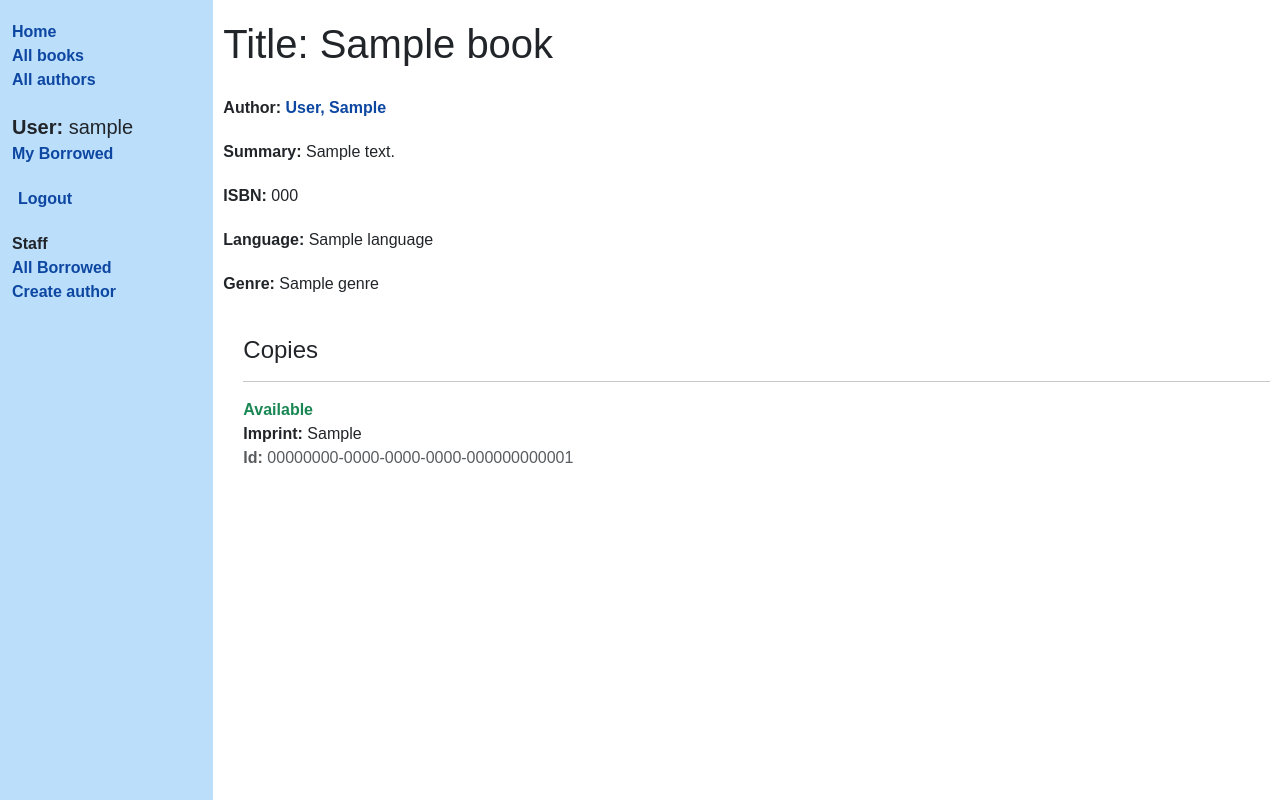
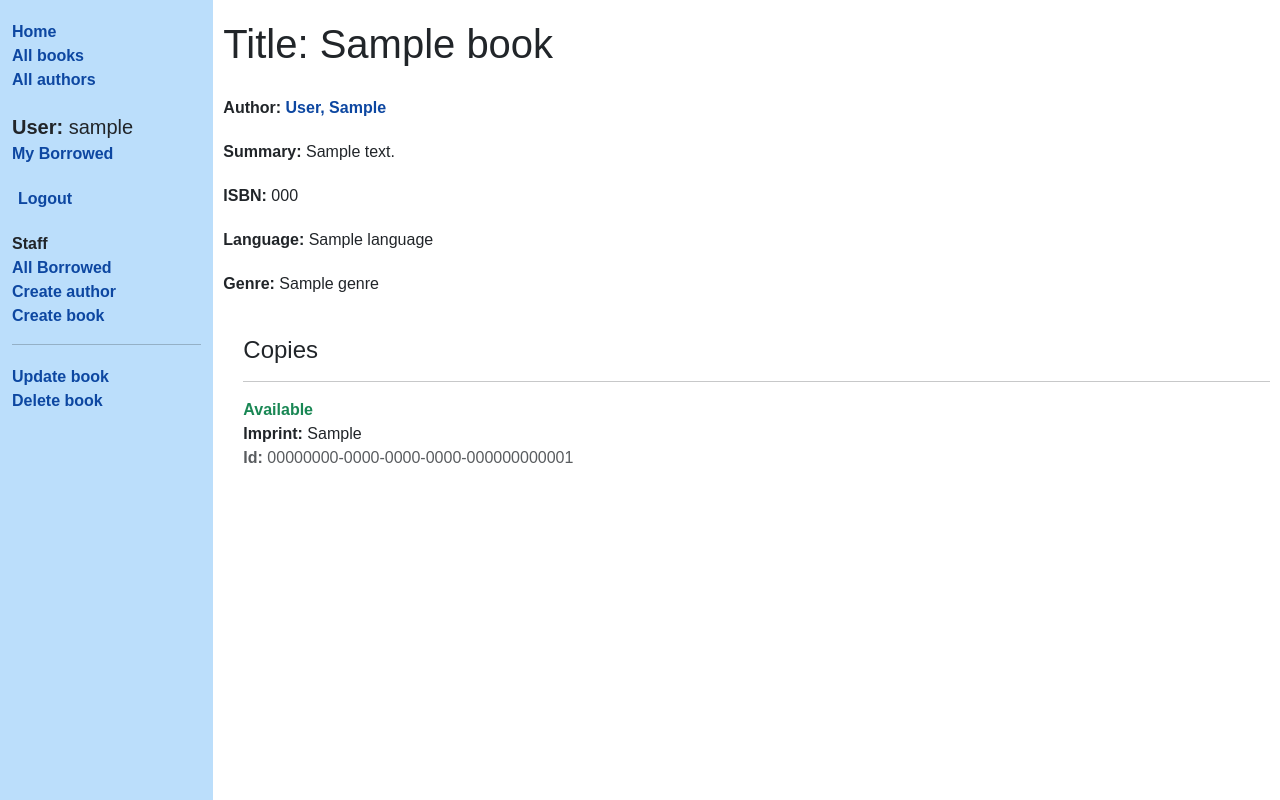
Before and after one commit to btaskinen/django-library, a Django app: page /catalog/book/1 in a window 1280 px wide. Run offline with Django 5.2, Linux system fonts and the light colour scheme; a user stored in the database is signed in; tables that the repository leaves empty hold one stand-in row (values such as "Sample post"); some web fonts are replaced.

Commit message:
Create view for book creation, update and deletion
- views were created analogous to author views employing generic base views
- only users with permission to create, update and delete books can do these actions. Create book link is only visible for them.

```diff
--- a/catalog/templates/base_generic.html
+++ b/catalog/templates/base_generic.html
@@ -48,6 +48,9 @@
               {% if perms.catalog.add_author %}
               <li><a href="{% url 'author-create' %}">Create author</a></li>
               {% endif %}
+              {% if perms.catalog.add_book %}
+              <li><a href="{% url 'book-create' %}">Create book</a></li>
+              {% endif %}
             </ul>
           {% endblock %}
         </div>
--- a/catalog/templates/catalog/book_detail.html
+++ b/catalog/templates/catalog/book_detail.html
@@ -24,3 +24,20 @@
     {% endfor %}
   </div>
 {% endblock %}
+
+{% block sidebar %}
+  {{ block.super }}
+
+  {% if perms.catalog.change_author or perms.catalog.delete_book %}
+  <hr>
+  <ul class="sidebar-nav">
+    {% if perms.catalog.change_book %}
+      <li><a href="{% url 'book-update' book.id %}">Update book</a></li>
+    {% endif %}
+    {% if not bookinstance_set.all and perms.catalog.delete_book %}
+      <li><a href="{% url 'book-delete' book.id %}">Delete book</a></li>
+    {% endif %}
+    </ul>
+  {% endif %}
+
+{% endblock %}
--- a/catalog/urls.py
+++ b/catalog/urls.py
@@ -1,7 +1,8 @@
 """Defines URL routes for the catalog application."""
 from django.urls import path
 from .views import (index, BookListView, BookDetailView, AuthorListView, AuthorCreate, AuthorUpdate, AuthorDelete,
-AuthorDetailView, LoanedBooksByUserListView, AllLoanedBooksListView, renew_book_librarian )
+AuthorDetailView, LoanedBooksByUserListView, AllLoanedBooksListView, renew_book_librarian,
+BookCreate, BookUpdate, BookDelete )
 
 urlpatterns = [
     path('', index, name='index'),
@@ -15,4 +16,7 @@ urlpatterns = [
     path('author/create/', AuthorCreate.as_view(), name='author-create'),
     path('author/<int:pk>/update/', AuthorUpdate.as_view(), name='author-update'),
     path('author/<int:pk>/delete/', AuthorDelete.as_view(), name='author-delete'),
+    path('book/create/', BookCreate.as_view(), name='book-create'),
+    path('book/<int:pk>/update/', BookUpdate.as_view(), name='book-update'),
+    path('book/<int:pk>/delete/', BookDelete.as_view(), name='book-delete')
 ]
--- a/catalog/views.py
+++ b/catalog/views.py
@@ -110,7 +110,6 @@ def renew_book_librarian(request, pk):
     }
 
     return render(request, 'catalog/book_renew_librarian.html', context)
-
 class AuthorCreate(PermissionRequiredMixin, CreateView):
     """Create a new author record."""
     model = Author
@@ -136,3 +135,28 @@ class AuthorDelete(PermissionRequiredMixin, DeleteView):
             return HttpResponseRedirect(self.success_url)
         except Exception as e:
             return HttpResponseRedirect(reverse("author-delete", kwargs={"pk": self.object.pk}))
+
+class BookCreate(PermissionRequiredMixin, CreateView):
+    """Create a new book record."""
+    model = Book
+    fields = ['title', 'authors', 'summary', 'isbn', 'genre', 'language']
+    permission_required = 'catalog.add_book'
+
+class BookUpdate(PermissionRequiredMixin, UpdateView):
+    """Update an existing book record."""
+    model = Book
+    fields = ['title', 'authors', 'summary', 'isbn', 'genre', 'language']
+    permission_required = 'catalog.change_book'
+
+class BookDelete(PermissionRequiredMixin, DeleteView):
+    """Delete an existing book record."""
+    model = Book
+    success_url = reverse_lazy('books')
+    permission_required = 'catalog.delete_book'
+
+    def form_valid(self, form):
+        try:
+            self.object.delete()
+            return HttpResponseRedirect(self.success_url)
+        except Exception as e:
+            return HttpResponseRedirect(reverse("book-delete", kwargs={"pk": self.object.pk}))
```
Also changed, not shown: catalog/templates/catalog/book_confirm_delete.html (added, +25 -0 lines), catalog/templates/catalog/book_form.html (added, +11 -0 lines).
